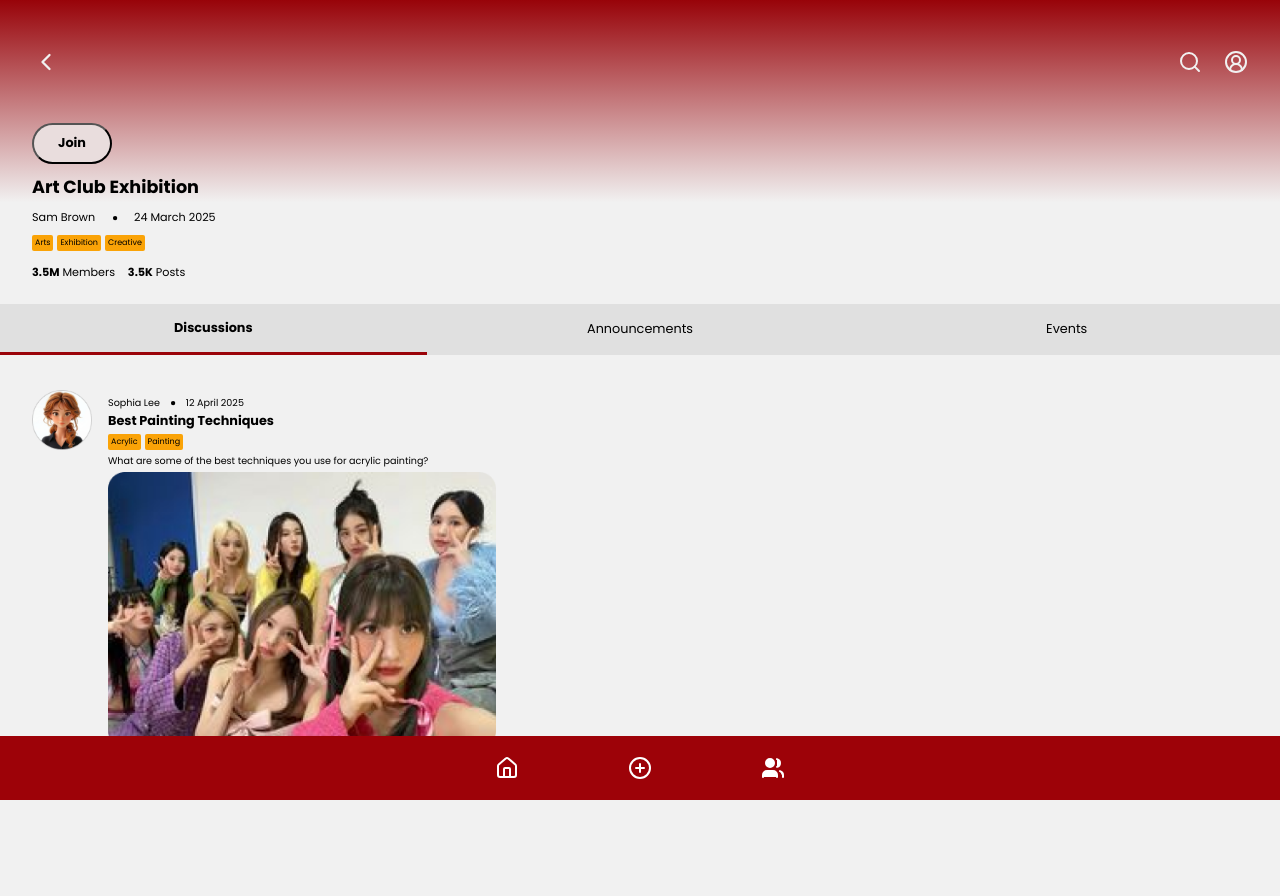
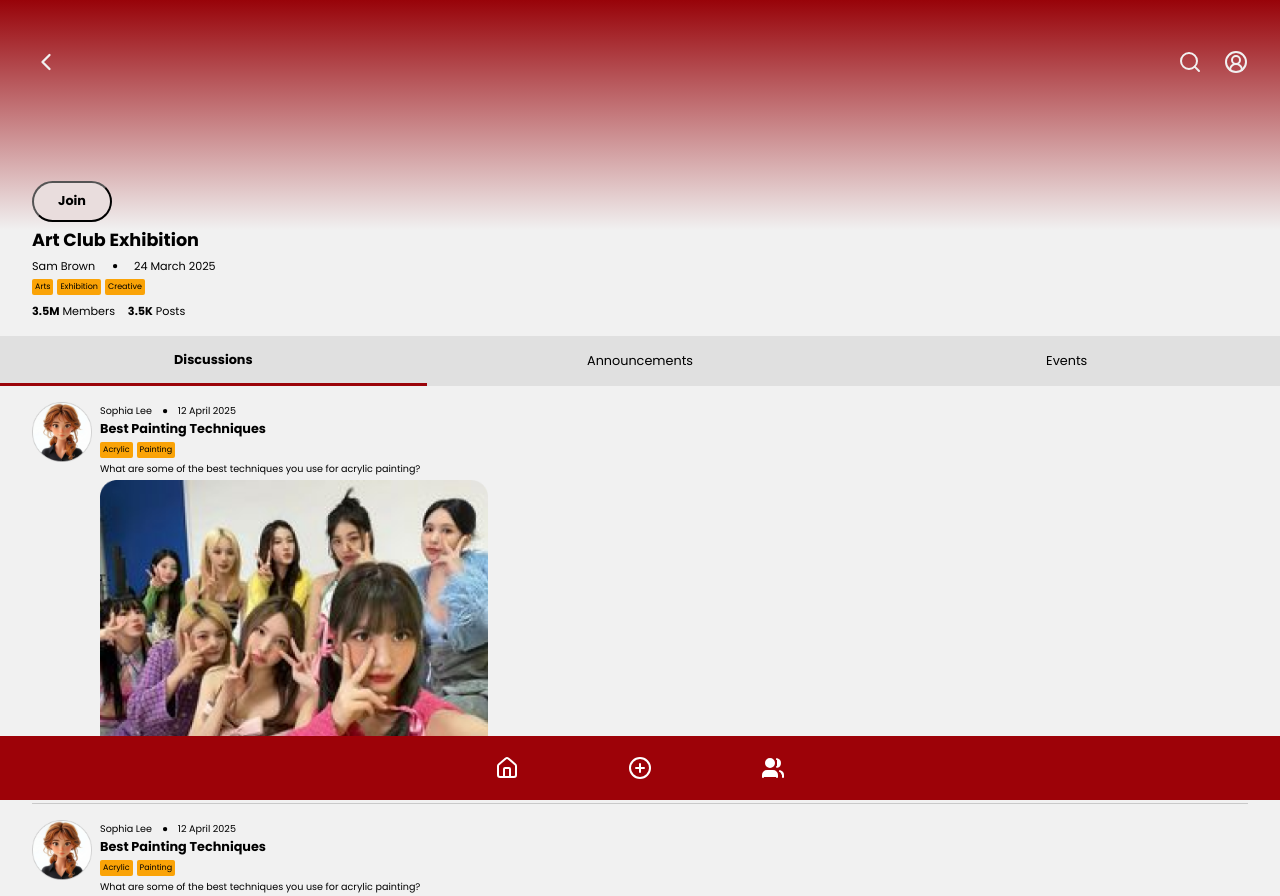
Before and after one commit to Dubuu03/CSU_Forum, a React (Vite) app in the folder frontend/: page /community-page in a window 1280 px wide. Shown: the top 896 px of the page. Before the commit the page ends 800 px from the top, so only its background shows below. Built offline with nearby package versions, Linux system fonts and the light colour scheme.

Commit message:
final community page

```diff
--- a/frontend/package.json
+++ b/frontend/package.json
@@ -19,6 +19,7 @@
     "react": "^19.0.0",
     "react-dom": "^19.0.0",
     "react-icons": "^5.5.0",
+    "react-intersection-observer": "^9.16.0",
     "react-router-dom": "^7.2.0",
     "tailwindcss": "^4.0.7"
   },
--- a/frontend/src/pages/CommunityPage.jsx
+++ b/frontend/src/pages/CommunityPage.jsx
@@ -29,7 +29,28 @@ const CommunityPage = () => {
       likes: 120,
       comments: 15,
     },
-
+    {
+      title: "Best Painting Techniques",
+      author: "Sophia Lee",
+      date: "12 April 2025",
+      content: "What are some of the best techniques you use for acrylic painting?",
+      imageSrc: profile,
+      tags: ["Acrylic", "Painting"],
+      postSrc: post,
+      likes: 120,
+      comments: 15,
+    },
+    {
+      title: "Best Painting Techniques",
+      author: "Sophia Lee",
+      date: "12 April 2025",
+      content: "What are some of the best techniques you use for acrylic painting?",
+      imageSrc: profile,
+      tags: ["Acrylic", "Painting"],
+      postSrc: post,
+      likes: 120,
+      comments: 15,
+    },
   ];
 
   return (
--- a/frontend/src/styles/Community/CommunityPage.module.css
+++ b/frontend/src/styles/Community/CommunityPage.module.css
@@ -4,7 +4,7 @@
     align-items: center;
     height: 100vh;
     flex-grow: 1;
-    gap: 1.4rem;
+    gap: 1rem;
     width: 100%;
 }
 
@@ -21,7 +21,6 @@
 .communityInfo {
     display: flex;
     flex-direction: column;
-    gap: 0.3rem;
 }
 
 .joinBtn {
@@ -77,7 +76,7 @@
     align-items: center;
     width: 100%;
     background-color: #E0E0E0;
-    height: 60px;
+    height: 50px;
 }
 
 .tabButton {
--- a/frontend/src/styles/Community/Discussion.module.css
+++ b/frontend/src/styles/Community/Discussion.module.css
@@ -1,16 +1,18 @@
 .discussionContainer {
     width: 100%;
-    height: auto;
+    height: 40%;
     padding: 0 2rem;
+    display: flex;
+    flex-direction: column;
+    gap: 1rem;
 }
 
 .post {
     width: 100%;
     display: flex;
     align-items: start;
-    gap: 1rem;
+    gap: 0.5rem;
     border-bottom: 1px solid #c9c9c9;
-    padding: 0.8rem 0;
 }
 
 .userAvatar {
@@ -27,6 +29,8 @@
     display: flex;
     flex-direction: column;
     justify-content: start;
+    position: relative;
+    top: -4px;
 }
 
 .userInfo {
@@ -88,6 +92,7 @@
     border-radius: 10px;
     padding: 0.3rem 0.5rem;
     background-color: #E0E0E0;
+    margin-bottom: 5px;
 }
 
 .voteButton {
```
Also changed, not shown: 2 other files (tests, documents, lock files or other folders).
